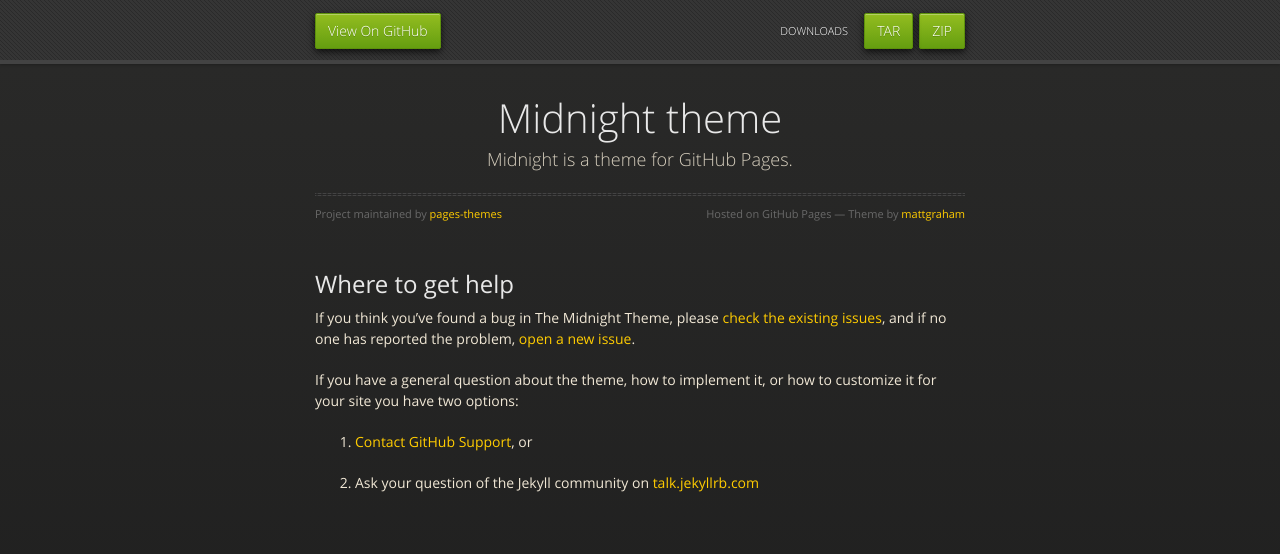
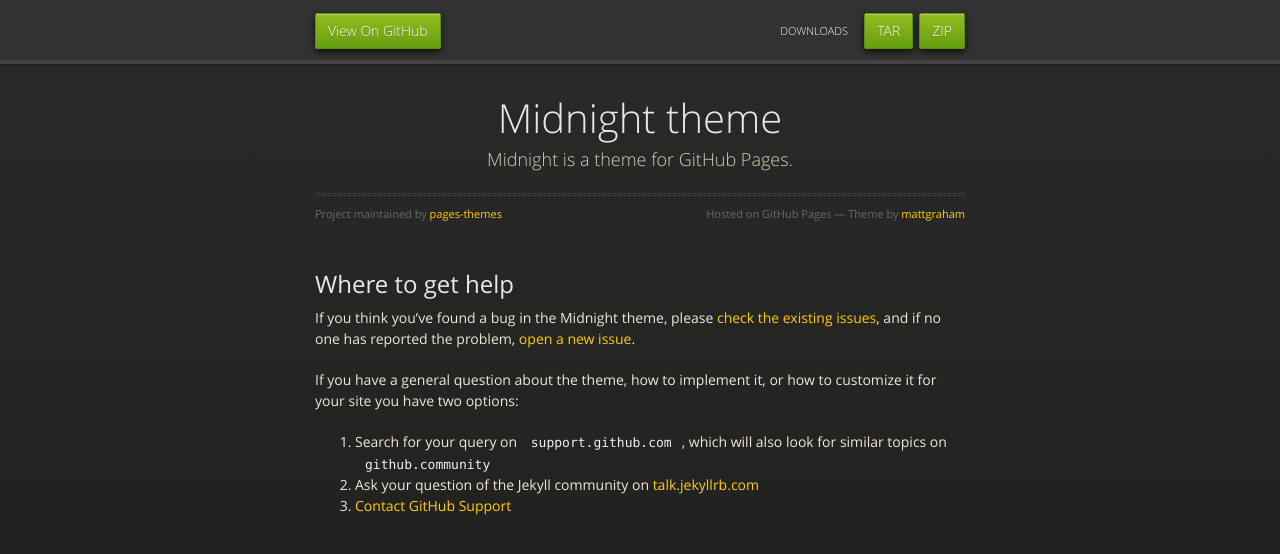
Before and after one commit to pages-themes/midnight, a Jekyll site: the page built from docs/SUPPORT.md, in a window 1280 px wide. Shown: the top 554 px of the page. Built offline with Jekyll 4.4.1, drawn with Linux system fonts in a browser that asks for light colours; our own code applies the rules of GitHub Pages for plain Markdown files.

Commit message:
Update docs/SUPPORT.md

```diff
--- a/docs/SUPPORT.md
+++ b/docs/SUPPORT.md
@@ -1,9 +1,9 @@
 ## Where to get help
 
-If you think you've found a bug in The Midnight Theme, please [check the existing issues](https://github.com/pages-themes/midnight/issues), and if no one has reported the problem, [open a new issue](https://github.com/pages-themes/midnight/issues/new).
+If you think you've found a bug in the Midnight theme, please [check the existing issues](https://github.com/pages-themes/midnight/issues), and if no one has reported the problem, [open a new issue](https://github.com/pages-themes/midnight/issues/new).
 
-If you have a general question about the theme, how to implement it, or how to customize it for your site  you have two options:
+If you have a general question about the theme, how to implement it, or how to customize it for your site you have two options:
 
-1. [Contact GitHub Support](https://github.com/contact?form%5Bsubject%5D=GitHub%20Pages%20theme%20pages-themes/midnight), or
-
+1. Search for your query on [`support.github.com`](https://support.github.com/?q=pages+Midnight+theme), which will also look for similar topics on [`github.community`](https://github.community/search?q=pages+Midnight+theme)
 2. Ask your question of the Jekyll community on [talk.jekyllrb.com](https://talk.jekyllrb.com/)
+3. [Contact GitHub Support](https://github.com/contact?form%5Bsubject%5D=GitHub%20Pages%20theme%20pages-themes/midnight)
```
